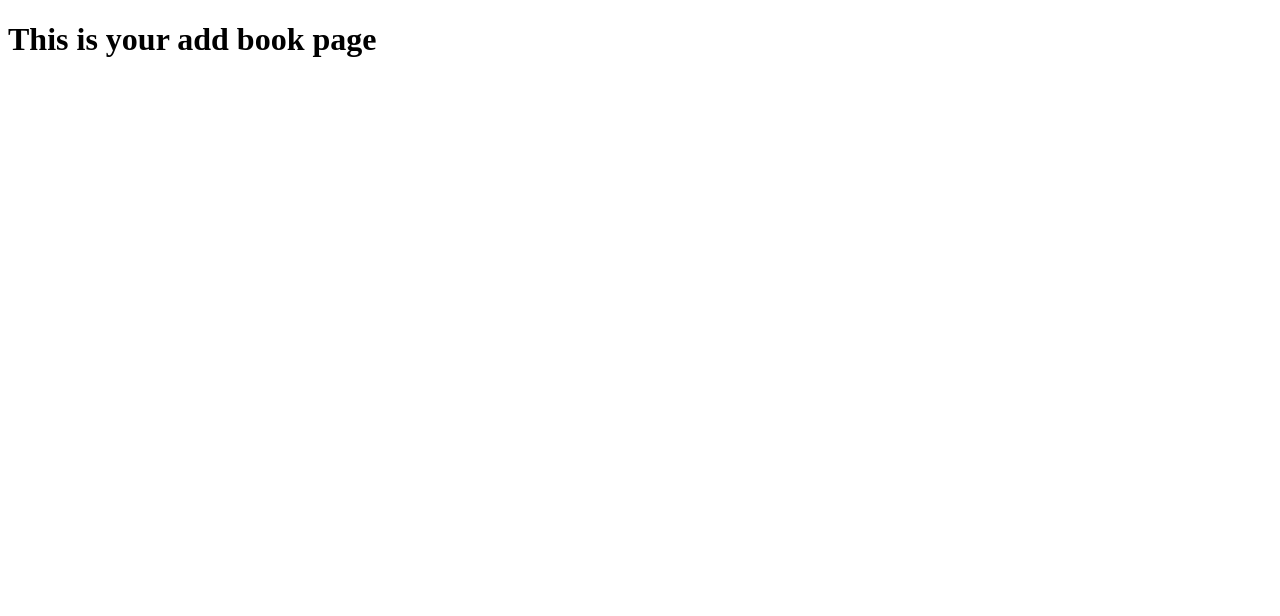
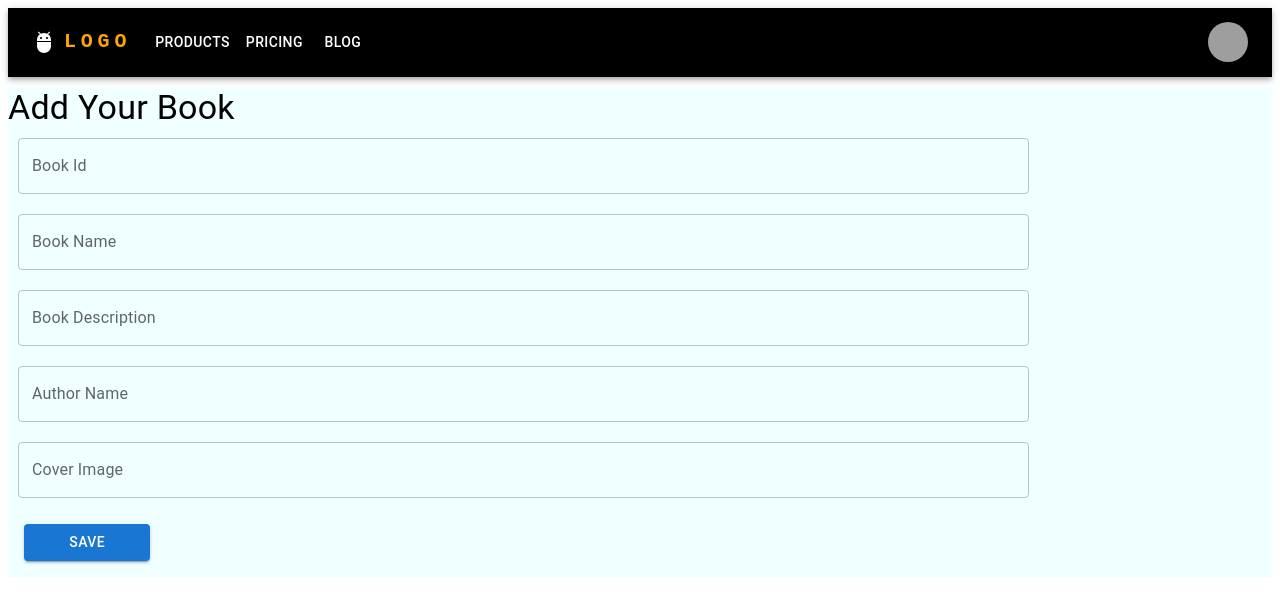
Before and after one commit to prakash32536/book-library, a React (Create React App) app: page /add-books in a window 1280 px wide. Shown: the top 616 px of the page. Built offline with nearby package versions, Linux system fonts and the light colour scheme; grey boxes are pictures that could not be loaded.

Commit message:
add book form implementation

```diff
--- a/src/Components/Card.js
+++ b/src/Components/Card.js
@@ -1,14 +1,16 @@
 import React from 'react'
 import { StyledH1, StyledCard, StyledPara, StyledIconBox  } from './Styled';
 import {Box} from '@mui/material';
+import { useNavigate } from 'react-router-dom';
 
 const Card = (props) => {
+  const navigate = useNavigate();
     console.log('props', props.data);
   return (
     <StyledCard>
       <StyledIconBox>
       <StyledH1>{props.data.title}</StyledH1>
-      <Box>
+      <Box onClick={() => navigate(props.data.route)}>
         {props.data.icon}
       </Box>
       </StyledIconBox>
--- a/src/Pages/AddBook/AddBook.js
+++ b/src/Pages/AddBook/AddBook.js
@@ -1,9 +1,39 @@
-import React from 'react'
+import React,{useState} from 'react';
+import Header from '../../Components/Header';
+import { StyledBox, StyledTextField } from './Styled';
+import { Typography, Button } from '@mui/material';
 
 const AddBook = () => {
+  // Initialize your state using useState to handle component data
+
+  const [formData, setFormData] = useState({});
+  console.log('formData', formData);
+
+  // this function handles your input data
+   const handleChange = (event) => {
+    console.log(event.target);
+    const {name, value} = event.target;
+    // It updates your state
+    setFormData((prevData)=> ({
+      ...prevData,
+      [name]: value
+    }))
+   }
   return (
     <div>
-      <h1>This is your add book page</h1>
+      <Header />
+      <StyledBox>
+        <Typography variant="h4">Add Your Book</Typography>
+        <form>
+          <StyledTextField  label="Book Id" type="text" onChange={handleChange}  name="book_id" variant="outlined"/>
+          <StyledTextField  label="Book Name" type="text" onChange={handleChange} name="book_name" variant="outlined"/>
+          <StyledTextField  label="Book Description" type="text" onChange={handleChange} name="book_description" variant="outlined"/>
+          <StyledTextField  label="Author Name" type="text" onChange={handleChange} name="author_name" variant="outlined"/>
+          <StyledTextField  label="Cover Image" type="text" onChange={handleChange} name="cover_img" variant="outlined"/>
+          <br />
+          <Button sx={{ m: 2, width: '10%' }} variant="contained" color= "primary" type="submit">Save</Button>
+        </form>
+      </StyledBox>
     </div>
   )
 }
--- /dev/null
+++ b/src/Pages/AddBook/Styled.js
@@ -0,0 +1,13 @@
+import styled from '@emotion/styled';
+import {Box, TextField} from '@mui/material';
+
+export const StyledBox = styled(Box)`
+   width: 100%;
+   background-color: azure;
+   margin-top: 10px;
+`;
+
+export const StyledTextField = styled(TextField)`
+  width: 80%;
+  margin: 10px;
+`;
--- a/src/Pages/Home/data.js
+++ b/src/Pages/Home/data.js
@@ -7,13 +7,15 @@ export const datas = [
     id: 1,
     title: "Add a Book",
     description: 'Add your book page and information',
-    icon: <AddIcon />
+    icon: <AddIcon />,
+    route: "/add-books"
   },
   {
     id: 2,
     title: "View a Book",
     description: "View your book page and description",
-    icon: <PreviewIcon />
+    icon: <PreviewIcon />,
+    route: "/view-book"
   },
   {
     id: 3,
```
